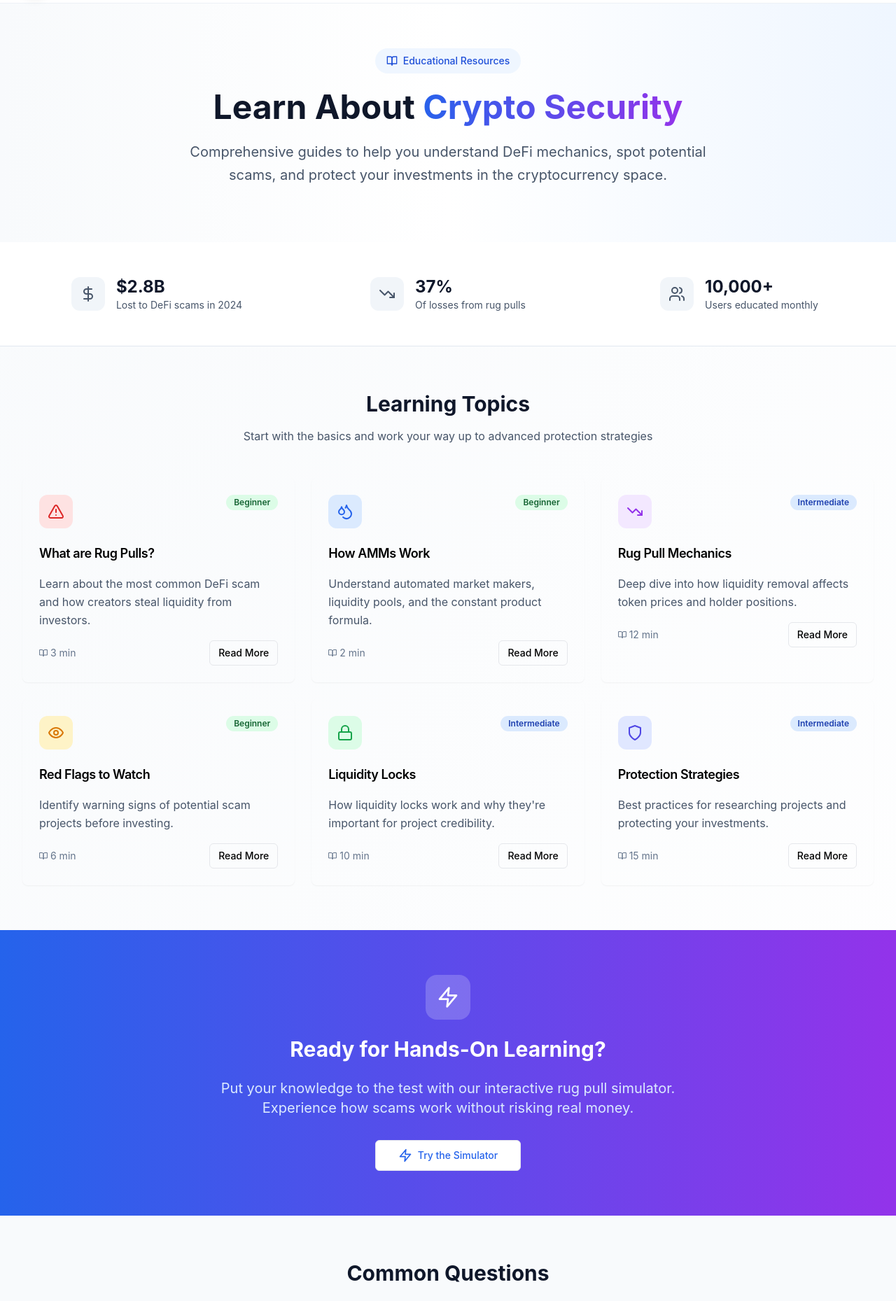
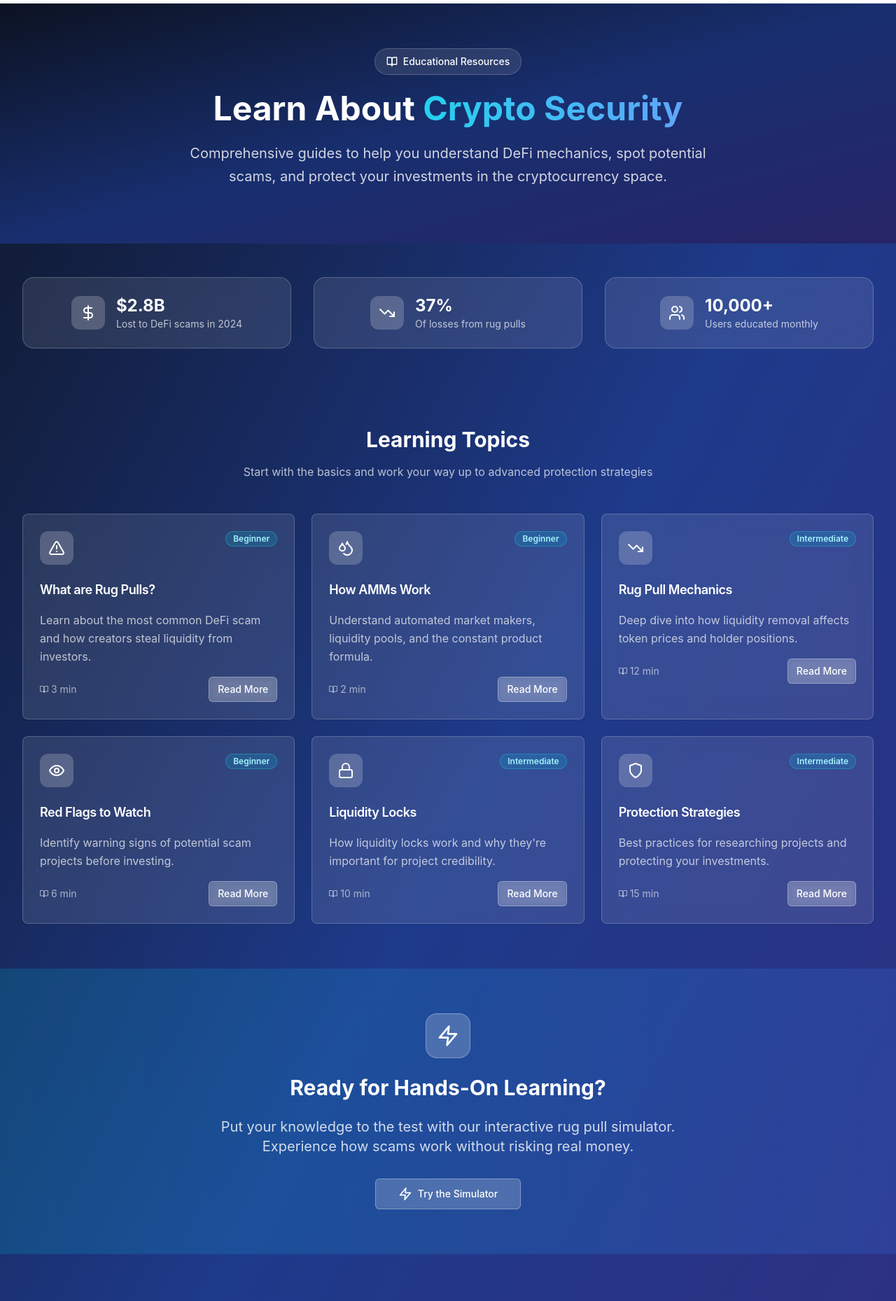
Before and after one commit to arsharma2818/HACK_UMBC_RPS, a React (Create React App) app: page /learn in a window 1280 px wide. Shown: the part 60-1919 px from the top of the page at 70% size. Built offline with nearby package versions, Linux system fonts and the light colour scheme; the HTML template or start-up script is replaced by a standard one.

Commit message:
Redesign learn page with glassy UI theme and enhance simulator navigation with active states

```diff
--- a/src/index.css
+++ b/src/index.css
@@ -91,3 +91,55 @@ code {
 .perspective-1000 {
   perspective: 1000px;
 }
+
+/* Smooth tab transitions */
+@keyframes tab-fade-in {
+  from {
+    opacity: 0;
+    transform: translateY(20px);
+  }
+  to {
+    opacity: 1;
+    transform: translateY(0);
+  }
+}
+
+@keyframes tab-slide-in {
+  from {
+    opacity: 0;
+    transform: translateX(20px);
+  }
+  to {
+    opacity: 1;
+    transform: translateX(0);
+  }
+}
+
+.tab-content-enter {
+  animation: tab-fade-in 0.5s ease-out;
+}
+
+.tab-content-slide {
+  animation: tab-slide-in 0.4s ease-out;
+}
+
+/* Enhanced tab trigger hover effects */
+.tab-trigger-hover {
+  position: relative;
+  overflow: hidden;
+}
+
+.tab-trigger-hover::before {
+  content: '';
+  position: absolute;
+  top: 0;
+  left: -100%;
+  width: 100%;
+  height: 100%;
+  background: linear-gradient(90deg, transparent, rgba(255, 255, 255, 0.1), transparent);
+  transition: left 0.5s;
+}
+
+.tab-trigger-hover:hover::before {
+  left: 100%;
+}
--- a/src/pages/learn.js
+++ b/src/pages/learn.js
@@ -95,54 +95,24 @@ export default function Learn() {
 
 
 
-  const getDifficultyColor = (difficulty) => {
-    switch (difficulty) {
-      case 'Beginner': return 'bg-green-100 text-green-800';
-      case 'Intermediate': return 'bg-blue-100 text-blue-800';
-      case 'Advanced': return 'bg-purple-100 text-purple-800';
-      default: return 'bg-gray-100 text-gray-800';
-    }
-  };
-
-  const getIconColor = (color) => {
-    const colors = {
-      red: 'text-red-600',
-      blue: 'text-blue-600',
-      purple: 'text-purple-600',
-      amber: 'text-amber-600',
-      green: 'text-green-600',
-      indigo: 'text-indigo-600'
-    };
-    return colors[color] || 'text-gray-600';
-  };
-
-  const getBgColor = (color) => {
-    const colors = {
-      red: 'bg-red-100',
-      blue: 'bg-blue-100',
-      purple: 'bg-purple-100',
-      amber: 'bg-amber-100',
-      green: 'bg-green-100',
-      indigo: 'bg-indigo-100'
-    };
-    return colors[color] || 'bg-gray-100';
-  };
 
   return (
-    <div className="min-h-screen bg-gradient-to-br from-slate-50 to-white">
+    <div className="min-h-screen bg-gradient-to-br from-slate-900 via-blue-900 to-indigo-900">
       {/* Hero Section */}
-      <section className="pt-16 pb-12 bg-gradient-to-r from-slate-50 via-white to-blue-50">
-        <div className="max-w-7xl mx-auto px-4 sm:px-6 lg:px-8">
+      <section className="pt-16 pb-12 relative overflow-hidden">
+        <div className="absolute inset-0 bg-gradient-to-br from-slate-900 via-blue-900 to-indigo-900"></div>
+        <div className="absolute inset-0 bg-black/20"></div>
+        <div className="relative max-w-7xl mx-auto px-4 sm:px-6 lg:px-8">
           <div className="text-center max-w-3xl mx-auto">
-            <div className="inline-flex items-center gap-2 bg-blue-50 text-blue-700 px-4 py-2 rounded-full text-sm font-medium mb-6">
+            <div className="inline-flex items-center gap-2 bg-white/10 backdrop-blur-md text-white border border-white/20 px-4 py-2 rounded-full text-sm font-medium mb-6">
               <BookOpen className="w-4 h-4" />
               Educational Resources
             </div>
-            <h1 className="text-4xl lg:text-5xl font-bold text-slate-900 mb-6">
+            <h1 className="text-4xl lg:text-5xl font-bold text-white mb-6">
               Learn About
-              <span className="text-transparent bg-clip-text bg-gradient-to-r from-blue-600 to-purple-600"> Crypto Security</span>
+              <span className="text-transparent bg-clip-text bg-gradient-to-r from-cyan-400 to-blue-400"> Crypto Security</span>
             </h1>
-            <p className="text-xl text-slate-600 mb-8 leading-relaxed">
+            <p className="text-xl text-white/80 mb-8 leading-relaxed">
               Comprehensive guides to help you understand DeFi mechanics, spot potential scams,
               and protect your investments in the cryptocurrency space.
             </p>
@@ -151,17 +121,17 @@ export default function Learn() {
       </section>
 
       {/* Stats Section */}
-      <section className="py-12 bg-white border-b border-slate-200">
+      <section className="py-12 relative">
         <div className="max-w-7xl mx-auto px-4 sm:px-6 lg:px-8">
           <div className="grid md:grid-cols-3 gap-8 text-center">
             {stats.map((stat, index) => (
-              <div key={index} className="flex items-center justify-center gap-4">
-                <div className="w-12 h-12 bg-slate-100 rounded-xl flex items-center justify-center">
-                  <stat.icon className="w-6 h-6 text-slate-600" />
+              <div key={index} className="flex items-center justify-center gap-4 p-6 bg-white/10 backdrop-blur-md border border-white/20 rounded-2xl">
+                <div className="w-12 h-12 bg-white/20 rounded-xl flex items-center justify-center">
+                  <stat.icon className="w-6 h-6 text-white" />
                 </div>
                 <div className="text-left">
-                  <div className="text-2xl font-bold text-slate-900">{stat.value}</div>
-                  <p className="text-slate-600 text-sm">{stat.label}</p>
+                  <div className="text-2xl font-bold text-white">{stat.value}</div>
+                  <p className="text-white/70 text-sm">{stat.label}</p>
                 </div>
               </div>
             ))}
@@ -173,46 +143,45 @@ export default function Learn() {
       <section className="py-16">
         <div className="max-w-7xl mx-auto px-4 sm:px-6 lg:px-8">
           <div className="text-center mb-12">
-            <h2 className="text-3xl font-bold text-slate-900 mb-4">
+            <h2 className="text-3xl font-bold text-white mb-4">
               Learning Topics
             </h2>
-            <p className="text-slate-600 max-w-2xl mx-auto">
+            <p className="text-white/70 max-w-2xl mx-auto">
               Start with the basics and work your way up to advanced protection strategies
             </p>
           </div>
 
           <div className="grid md:grid-cols-2 lg:grid-cols-3 gap-6">
             {topics.map((topic, index) => (
-              <Card key={index} className="border-0 shadow-sm hover:shadow-lg transition-all duration-300 group cursor-pointer">
+              <Card key={index} className="bg-white/10 backdrop-blur-md border border-white/20 hover:bg-white/15 hover:border-white/30 transition-all duration-300 group cursor-pointer">
                 <CardHeader className="pb-4">
                   <div className="flex items-start justify-between">
-                    <div className={`w-12 h-12 ${getBgColor(topic.color)} rounded-xl flex items-center justify-center mb-4`}>
-                      <topic.icon className={`w-6 h-6 ${getIconColor(topic.color)}`} />
+                    <div className={`w-12 h-12 bg-white/20 rounded-xl flex items-center justify-center mb-4`}>
+                      <topic.icon className={`w-6 h-6 text-white`} />
                     </div>
                     <div className="flex gap-2">
-                      <Badge className={getDifficultyColor(topic.difficulty)}>
+                      <Badge className="bg-cyan-500/20 text-cyan-200 border-cyan-400/30">
                         {topic.difficulty}
                       </Badge>
                     </div>
                   </div>
-                  <CardTitle className="text-lg group-hover:text-blue-600 transition-colors">
+                  <CardTitle className="text-lg text-white group-hover:text-cyan-300 transition-colors">
                     {topic.title}
                   </CardTitle>
                 </CardHeader>
                 <CardContent>
-                  <p className="text-slate-600 mb-4 leading-relaxed">
+                  <p className="text-white/70 mb-4 leading-relaxed">
                     {topic.description}
                   </p>
                   <div className="flex items-center justify-between">
-                    <span className="text-sm text-slate-500 flex items-center gap-1">
+                    <span className="text-sm text-white/60 flex items-center gap-1">
                       <BookOpen className="w-3 h-3" />
                       {topic.readTime}
                     </span>
                     <Link to={topic.link}>
                       <Button
                         size="sm"
-                        variant="outline"
-                        className="group-hover:bg-blue-50 group-hover:border-blue-200 group-hover:text-blue-700"
+                        className="bg-white/20 hover:bg-white/30 text-white border border-white/30 backdrop-blur-sm"
                       >
                         Read More
                       </Button>
@@ -227,15 +196,16 @@ export default function Learn() {
       </section>
 
       {/* Interactive Learning CTA */}
-      <section className="py-16 bg-gradient-to-r from-blue-600 to-purple-600">
-        <div className="max-w-4xl mx-auto px-4 sm:px-6 lg:px-8 text-center">
-          <div className="w-16 h-16 bg-white/20 rounded-2xl flex items-center justify-center mx-auto mb-6">
+      <section className="py-16 relative">
+        <div className="absolute inset-0 bg-gradient-to-r from-cyan-500/20 to-blue-500/20 backdrop-blur-sm"></div>
+        <div className="relative max-w-4xl mx-auto px-4 sm:px-6 lg:px-8 text-center">
+          <div className="w-16 h-16 bg-white/20 backdrop-blur-md border border-white/30 rounded-2xl flex items-center justify-center mx-auto mb-6">
             <Zap className="w-8 h-8 text-white" />
           </div>
           <h2 className="text-3xl font-bold text-white mb-6">
             Ready for Hands-On Learning?
           </h2>
-          <p className="text-xl text-blue-100 mb-8 max-w-2xl mx-auto">
+          <p className="text-xl text-white/80 mb-8 max-w-2xl mx-auto">
             Put your knowledge to the test with our interactive rug pull simulator.
             Experience how scams work without risking real money.
           </p>
@@ -243,8 +213,7 @@ export default function Learn() {
           <Link to={createPageUrl("Simulator")}>
             <Button
               size="lg"
-              variant="outline"
-              className="bg-white text-blue-600 hover:bg-blue-50 px-8 py-3"
+              className="bg-white/20 hover:bg-white/30 text-white border border-white/30 backdrop-blur-md px-8 py-3"
             >
               <Zap className="w-5 h-5 mr-2" />
               Try the Simulator
@@ -254,9 +223,9 @@ export default function Learn() {
       </section>
 
       {/* FAQ Preview */}
-      <section className="py-16 bg-slate-50">
+      <section className="py-16 relative">
         <div className="max-w-4xl mx-auto px-4 sm:px-6 lg:px-8">
-          <h2 className="text-3xl font-bold text-slate-900 mb-8 text-center">
+          <h2 className="text-3xl font-bold text-white mb-8 text-center">
             Common Questions
           </h2>
 
@@ -275,10 +244,10 @@ export default function Learn() {
                 answer: "Look for red flags like anonymous teams, lack of locked liquidity, concentrated token ownership, and unrealistic promises of returns."
               }
             ].map((faq, index) => (
-              <Card key={index} className="border-l-4 border-l-blue-500">
+              <Card key={index} className="bg-white/10 backdrop-blur-md border border-white/20 hover:bg-white/15 transition-all duration-300">
                 <CardContent className="p-6">
-                  <h3 className="font-semibold text-slate-900 mb-2">{faq.question}</h3>
-                  <p className="text-slate-600">{faq.answer}</p>
+                  <h3 className="font-semibold text-white mb-2">{faq.question}</h3>
+                  <p className="text-white/70">{faq.answer}</p>
                 </CardContent>
               </Card>
             ))}
```
Also changed, not shown: src/pages/simulator.js (+24 -24 lines).
